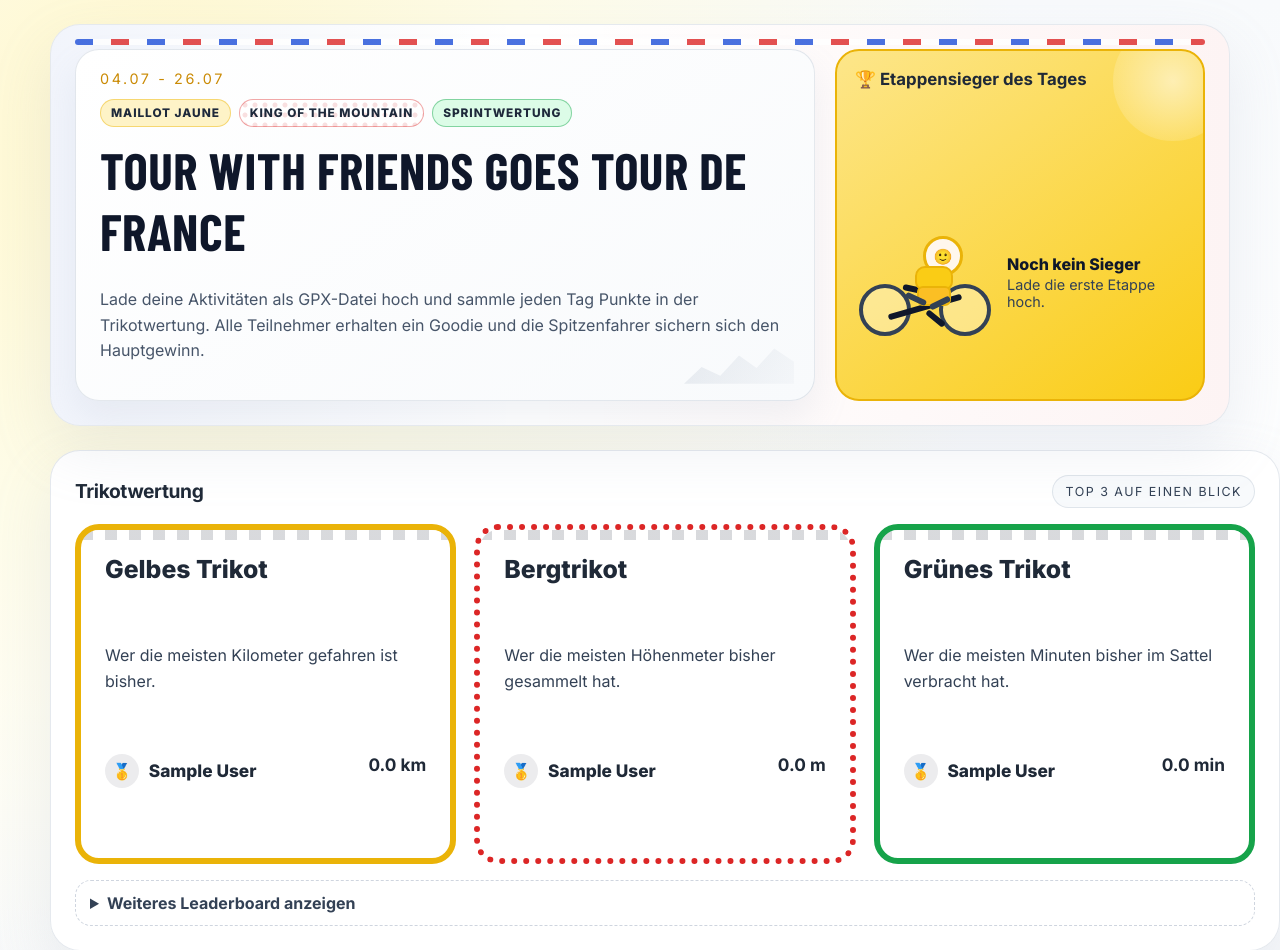
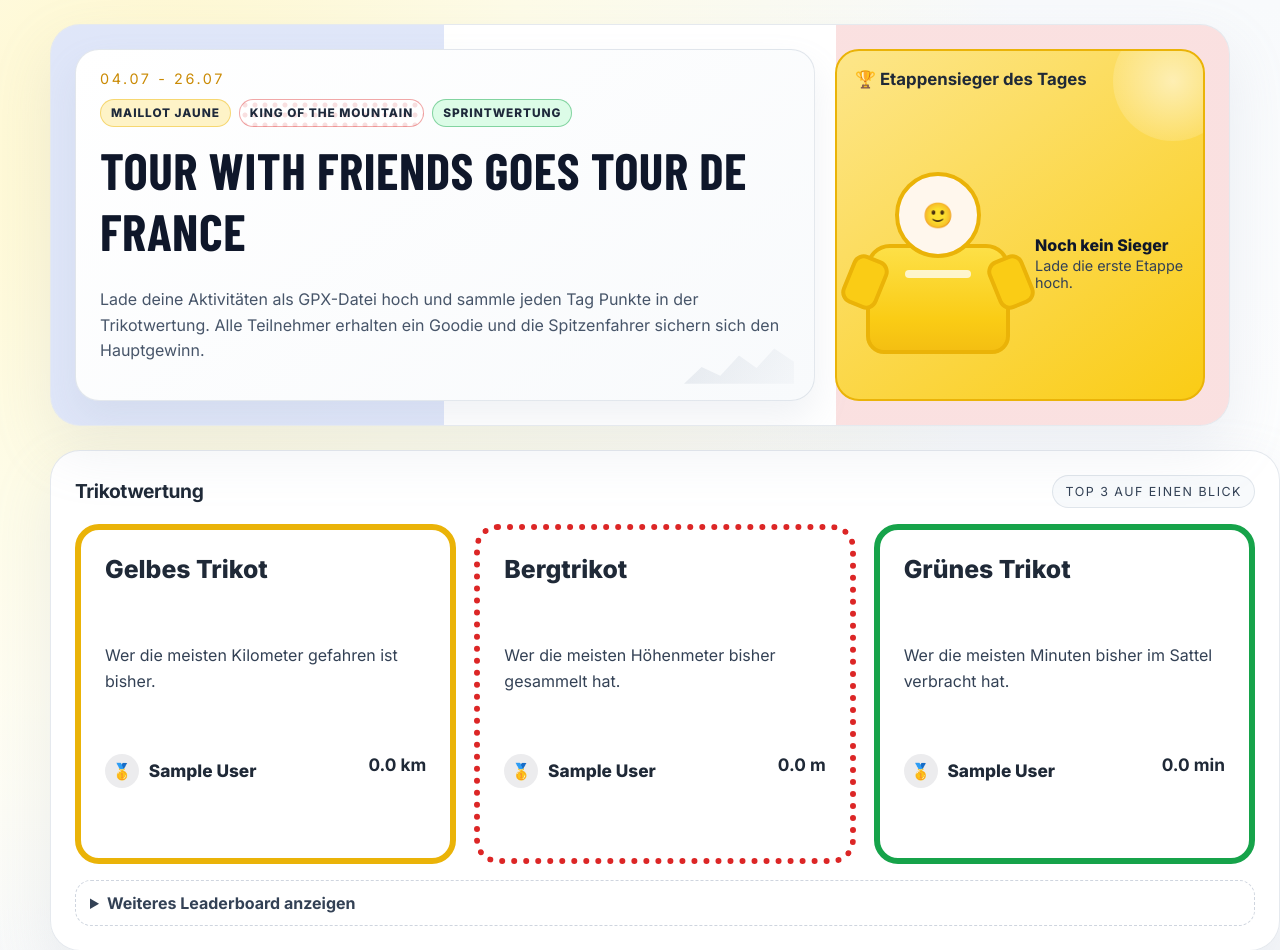
Before and after one commit to carlottadietz/tourwithfriends, a Flask app: page / in a window 1280 px wide. Shown: the top 950 px of the page. Run offline with Flask 3, Linux system fonts and the light colour scheme; the visitor is signed in with stand-in values (Sample User, id 1); data comes from the database, SQL or seed files in the repository; data that the repository does not hold is empty; some libraries are stand-ins or nearby versions; some web fonts are replaced.

Commit message:
Trikot-Graubalken entfernen und Header als transparente Frankreich-Flagge

```diff
--- a/templates/index.html
+++ b/templates/index.html
@@ -21,8 +21,7 @@
     .page { max-width: 1180px; margin: 0 auto; display: grid; gap: 24px; }
     .card { background: rgba(255,255,255,0.97); border: 1px solid rgba(148,163,184,0.24); border-radius: 30px; padding: 24px; box-shadow: 0 24px 60px rgba(148,163,184,0.16); }
     .topbar { position: relative; overflow: hidden; display: grid; grid-template-columns: 2fr 1fr; gap: 20px; align-items: stretch; }
-    .topbar::before { content: ""; position: absolute; inset: 0; background: linear-gradient(90deg, rgba(29,78,216,0.06), transparent 40%, rgba(220,38,38,0.05)); pointer-events: none; }
-    .topbar::after { content: ""; position: absolute; left: 24px; right: 24px; top: 14px; height: 6px; border-radius: 999px; background: repeating-linear-gradient(90deg, var(--tour-blue) 0 18px, #ffffff 18px 36px, var(--tour-red) 36px 54px, #ffffff 54px 72px); opacity: 0.8; }
+    .topbar::before { content: ""; position: absolute; inset: 0; background: linear-gradient(90deg, rgba(29,78,216,0.14) 0 33.333%, rgba(255,255,255,0.22) 33.333% 66.666%, rgba(220,38,38,0.14) 66.666% 100%); pointer-events: none; }
     .logo-block { display: grid; gap: 12px; }
     .label-small { color: #ca8a04; font-size: 0.9rem; letter-spacing: 0.18em; text-transform: uppercase; }
     h1 { margin: 0; font-family: "Barlow Condensed", Inter, sans-serif; font-size: clamp(2.3rem, 4vw, 4rem); letter-spacing: 0.01em; text-transform: uppercase; color: var(--tour-ink); }
@@ -40,22 +39,16 @@
     .stage-hero { position: relative; overflow: hidden; background: linear-gradient(145deg, #fde68a, #facc15); border-radius: 24px; padding: 18px 18px; display: grid; gap: 10px; border: 2px solid #eab308; }
     .stage-hero::before { content: ""; position: absolute; right: -30px; top: -30px; width: 120px; height: 120px; border-radius: 999px; background: radial-gradient(circle, rgba(255,255,255,0.55), rgba(255,255,255,0)); }
     .stage-hero h3 { margin: 0; font-size: 1.05rem; }
-    .winner-row { display: flex; align-items: center; gap: 12px; }
-    .winner-cyclist { position: relative; width: 140px; height: 112px; flex-shrink: 0; }
-    .winner-wheel { position: absolute; bottom: 2px; width: 44px; height: 44px; border: 4px solid #334155; border-radius: 999px; background: rgba(255,255,255,0.36); }
-    .winner-wheel.left { left: 4px; }
-    .winner-wheel.right { right: 4px; }
-    .winner-frame { position: absolute; left: 32px; bottom: 28px; width: 76px; height: 6px; background: #0f172a; border-radius: 999px; transform: rotate(-16deg); }
-    .winner-frame::before { content: ""; position: absolute; left: 20px; top: -16px; width: 40px; height: 6px; background: #0f172a; border-radius: 999px; transform: rotate(28deg); }
-    .winner-frame::after { content: ""; position: absolute; left: 34px; top: 14px; width: 22px; height: 6px; background: #0f172a; border-radius: 999px; transform: rotate(55deg); }
-    .winner-rider { position: absolute; left: 52px; bottom: 34px; width: 50px; height: 68px; }
-    .winner-head { position: absolute; top: 0; left: 16px; width: 34px; height: 34px; border-radius: 999px; object-fit: cover; border: 3px solid #eab308; background: #fff; }
-    .winner-head-placeholder { display: inline-flex; align-items: center; justify-content: center; font-size: 0.95rem; color: #0f172a; background: #fff7ed; }
-    .winner-jersey { position: absolute; top: 30px; left: 8px; width: 34px; height: 20px; background: #facc15; border: 2px solid #eab308; border-radius: 10px 10px 8px 8px; }
-    .winner-shorts { position: absolute; top: 50px; left: 10px; width: 30px; height: 16px; background: #fbbf24; border: 2px solid #eab308; border-radius: 6px; }
-    .winner-leg { position: absolute; width: 22px; height: 6px; background: #334155; border-radius: 999px; }
-    .winner-leg.left { top: 60px; left: -2px; transform: rotate(25deg); }
-    .winner-leg.right { top: 64px; left: 22px; transform: rotate(-26deg); }
+    .winner-row { display: flex; align-items: center; gap: 14px; }
+    .winner-figure { position: relative; width: 166px; height: 190px; flex-shrink: 0; }
+    .winner-head { position: absolute; top: 4px; left: 50%; transform: translateX(-50%); width: 78px; height: 78px; border-radius: 999px; object-fit: cover; border: 4px solid #eab308; background: #fff; z-index: 2; }
+    .winner-head-placeholder { display: inline-flex; align-items: center; justify-content: center; font-size: 1.55rem; color: #0f172a; background: #fff7ed; }
+    .winner-shirt { position: absolute; top: 76px; left: 50%; transform: translateX(-50%); width: 136px; height: 102px; background: linear-gradient(180deg, #fde047 0%, #facc15 70%, #f4bf12 100%); border: 4px solid #eab308; border-radius: 24px 24px 18px 18px; }
+    .winner-shirt::before,
+    .winner-shirt::after { content: ""; position: absolute; top: 8px; width: 30px; height: 44px; background: #facc15; border: 4px solid #eab308; border-radius: 12px; }
+    .winner-shirt::before { left: -24px; transform: rotate(22deg); }
+    .winner-shirt::after { right: -24px; transform: rotate(-22deg); }
+    .winner-shirt-accent { position: absolute; top: 22px; left: 50%; transform: translateX(-50%); width: 66px; height: 8px; border-radius: 999px; background: rgba(255,255,255,0.75); }
     .winner-text { display: grid; gap: 2px; }
     .winner-name { font-size: 1rem; font-weight: 900; color: #0f172a; }
     .winner-meta { font-size: 0.9rem; color: #334155; }
@@ -87,7 +80,7 @@
     .trikot-stage { display: grid; gap: 16px; }
     .top-three-cards { display: grid; grid-template-columns: repeat(3, minmax(0, 1fr)); gap: 18px; }
     .trikot-card { position: relative; border-radius: 24px; padding: 24px; border: 6px solid rgba(15,23,42,0.16); background: #ffffff; display: grid; gap: 14px; min-height: 280px; overflow: hidden; }
-    .trikot-card::before { content: ""; position: absolute; top: 0; left: 0; right: 0; height: 10px; background: repeating-linear-gradient(90deg, rgba(15,23,42,0.16) 0 12px, rgba(255,255,255,0.8) 12px 24px); }
+    .trikot-card::before { content: none; }
     .trikot-card h3 { margin: 0; font-size: 1.55rem; font-weight: 900; }
     .trikot-card p { margin: 0; font-size: 1rem; color: #334155; }
     .trikot-yellow { border-color: #eab308; }
@@ -171,20 +164,14 @@
         <h3>🏆 Etappensieger des Tages</h3>
         {% if daily_winners %}
           <div class="winner-row">
-            <div class="winner-cyclist">
-              <span class="winner-wheel left" aria-hidden="true"></span>
-              <span class="winner-wheel right" aria-hidden="true"></span>
-              <span class="winner-frame" aria-hidden="true"></span>
-              <span class="winner-rider" aria-hidden="true">
+            <div class="winner-figure">
               {% if daily_winners[0].profile_image %}
                 <img class="winner-head" src="{{ url_for('uploaded_file', filename=daily_winners[0].profile_image) }}" alt="Profilbild von {{ daily_winners[0].user_name }}">
               {% else %}
                 <span class="winner-head winner-head-placeholder">🙂</span>
               {% endif %}
-                <span class="winner-jersey"></span>
-                <span class="winner-shorts"></span>
-                <span class="winner-leg left"></span>
-                <span class="winner-leg right"></span>
+              <span class="winner-shirt" aria-hidden="true">
+                <span class="winner-shirt-accent"></span>
               </span>
             </div>
             <div class="winner-text">
@@ -195,16 +182,10 @@
           <p class="hero-note">🚴 Gelbes Trikot-Modus: Vollgas auf dem Rad und Platz 1 sichern.</p>
         {% else %}
           <div class="winner-row">
-            <div class="winner-cyclist" aria-hidden="true">
-              <span class="winner-wheel left"></span>
-              <span class="winner-wheel right"></span>
-              <span class="winner-frame"></span>
-              <span class="winner-rider">
+            <div class="winner-figure" aria-hidden="true">
               <span class="winner-head winner-head-placeholder">🙂</span>
-                <span class="winner-jersey"></span>
-                <span class="winner-shorts"></span>
-                <span class="winner-leg left"></span>
-                <span class="winner-leg right"></span>
+              <span class="winner-shirt">
+                <span class="winner-shirt-accent"></span>
               </span>
             </div>
             <div class="winner-text">
```
Lines whose indentation alone changed are shown as unchanged.
